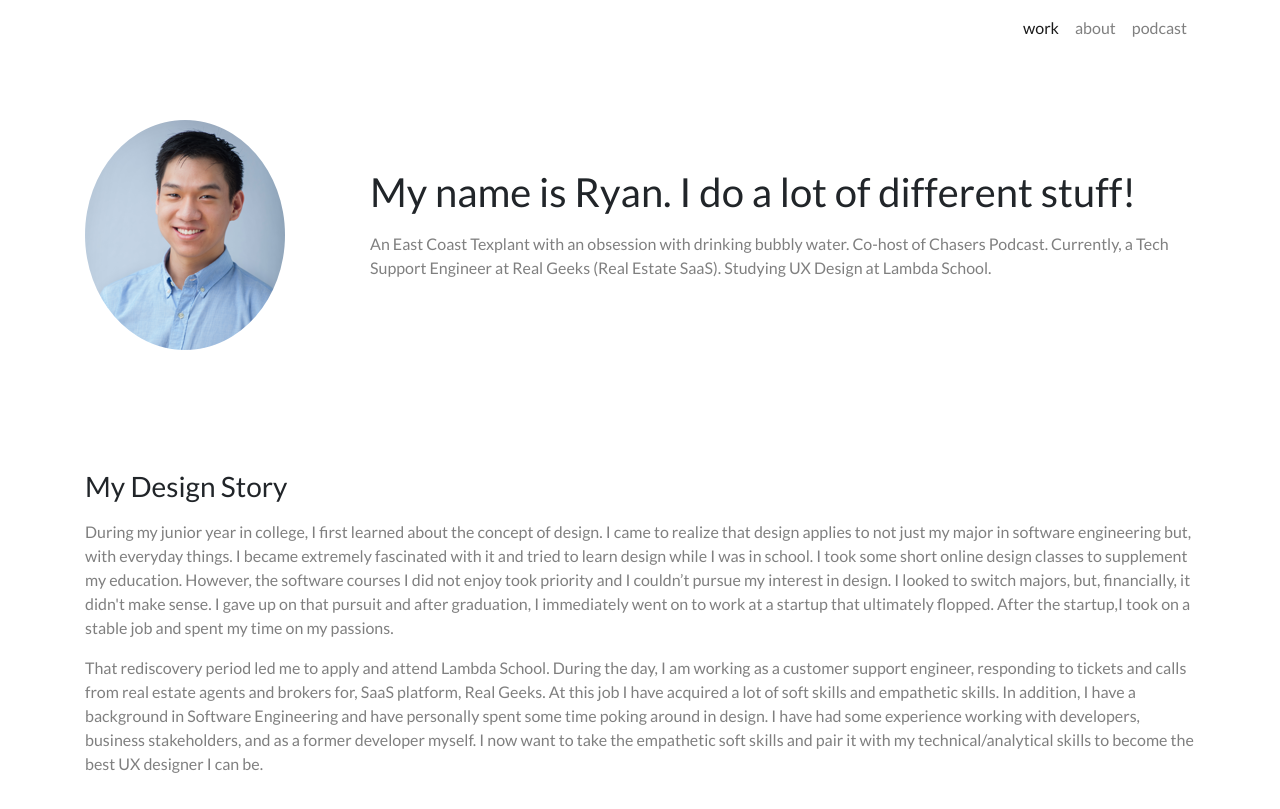
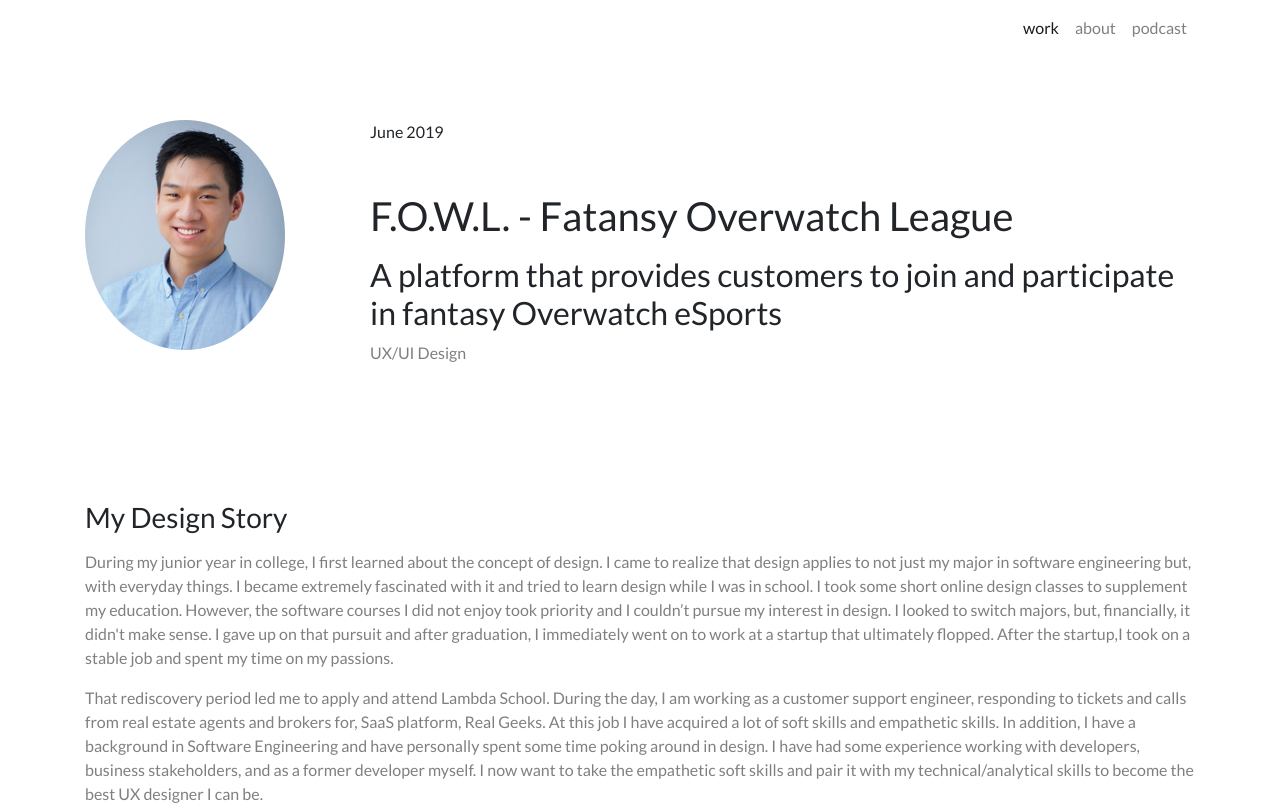
Before and after one commit to rkyen/rkyen.github.io, a website: page FOWLCaseStudy.html in a window 1280 px wide. Shown: the top 809 px of the page. Drawn offline with Linux system fonts and the light colour scheme.

Commit message:
Updating Case Study

```diff
--- a/FOWLCaseStudy.html
+++ b/FOWLCaseStudy.html
@@ -59,8 +59,10 @@
 <img src="vendor/img/headshot.png" class="img-fluid" alt="Ryan K Yen">
 </div>
       <div class="col-lg-9">
-        <h1 class="mt-5 mb-3 hello_world">My name is Ryan. I do a lot of different stuff!</h1>
-        <p class="font-weight-lighter text-black-50">An East Coast Texplant with an obsession with drinking bubbly water. Co-host of Chasers Podcast. Currently, a Tech Support Engineer at Real Geeks (Real Estate SaaS). Studying UX Design at Lambda School.</p>
+        <p> June 2019 </p>
+        <h1 class="mt-5 mb-3 hello_world">F.O.W.L. - Fatansy Overwatch League </h1>
+        <h2> A platform that provides customers to join and participate in fantasy Overwatch eSports </h2>
+        <p class="font-weight-lighter text-black-50">UX/UI Design</p>
       </div>
     </div>
   </div>
```
